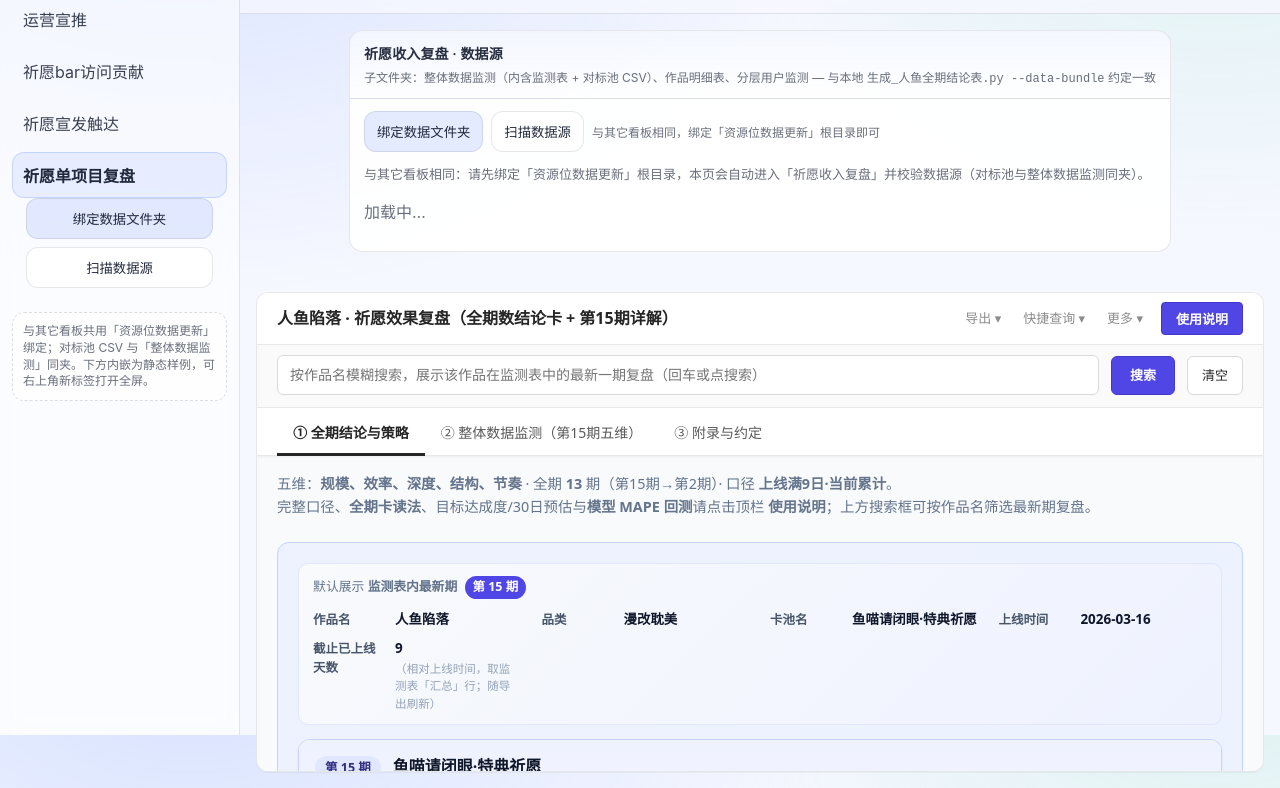
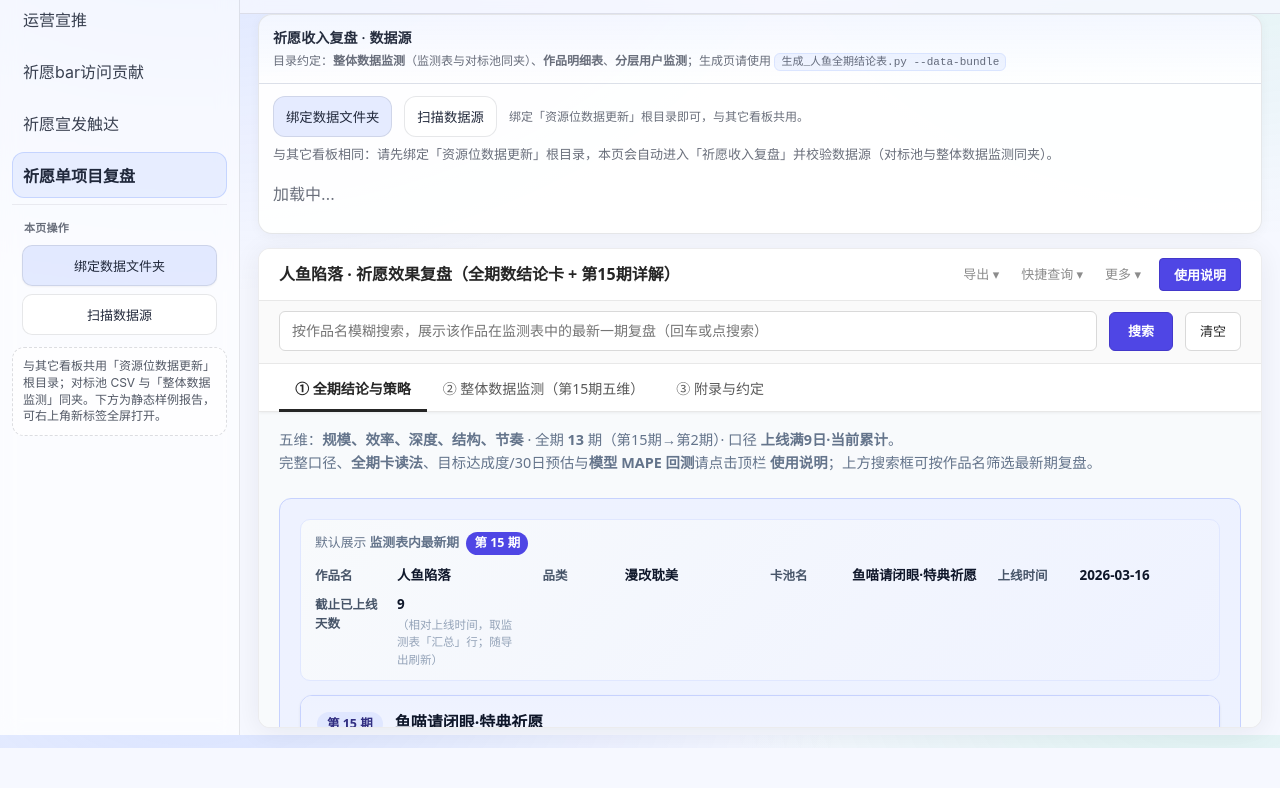
Before and after one commit to echo7qi/cursor-demo, a website: page wish-review.html in a window 1280 px wide. Shown: the part 65-853 px from the top of the page. After the commit the page ends 813 px from the top, so only its background shows below. Drawn offline with Linux system fonts and the light colour scheme.

Commit message:
wish-review 侧栏与数据源卡片样式优化

```diff
--- a/styles.css
+++ b/styles.css
@@ -80,16 +80,16 @@ body[data-page="wish-review"] .reviewEmbedMain{
   flex-direction: column;
   min-height: 0;
   margin: 0;
-  padding: 0 16px 16px;
+  padding: 0 18px 20px;
 }
 body[data-page="wish-review"] .reviewEmbed{
   flex: 1;
   width: 100%;
   min-height: 480px;
-  border: 1px solid var(--border);
+  border: 1px solid rgba(15, 23, 42, 0.08);
   border-radius: 12px;
   background: #fff;
-  box-shadow: 0 1px 0 rgba(15, 23, 42, .04);
+  box-shadow: 0 4px 28px rgba(15, 23, 42, 0.07);
 }
 body[data-page="wish-review"].is-embed .sidebar{
   display: none;
@@ -109,6 +109,104 @@ body[data-page="wish-review"].is-embed .reviewEmbed{
   border-radius: 0;
   min-height: 100vh;
   box-shadow: none;
+}
+
+/* 祈愿单项目复盘 · 侧栏操作区与说明 */
+.wishReviewSidebarTools{
+  margin-top: 6px;
+  padding: 14px 10px 0;
+  border-top: 1px solid rgba(15, 23, 42, .07);
+  display: flex;
+  flex-direction: column;
+  gap: 8px;
+}
+.wishReviewSidebarTools__title{
+  font-size: 11px;
+  font-weight: 600;
+  letter-spacing: 0.02em;
+  color: var(--muted);
+  margin: 0 0 2px 2px;
+}
+.wishReviewSidebarTools .btn{
+  width: 100%;
+  justify-content: center;
+  font-size: 13px;
+  font-weight: 500;
+  min-height: 40px;
+  border-radius: 10px;
+  box-shadow: 0 1px 2px rgba(15, 23, 42, 0.05);
+}
+.wishReviewSidebarTools .btn--ghost{
+  box-shadow: none;
+  background: rgba(255, 255, 255, 0.92);
+  border-color: rgba(15, 23, 42, 0.1);
+}
+.wishReviewSidebarTools .btn--ghost:hover{
+  background: #fff;
+  border-color: rgba(79, 124, 255, 0.35);
+}
+.sidebar__hint--wishReview{
+  margin-top: 14px;
+  padding: 12px 12px 12px 14px;
+  border: 1px solid rgba(79, 124, 255, 0.14);
+  border-left: 3px solid rgba(79, 124, 255, 0.42);
+  border-radius: 10px;
+  background: linear-gradient(
+    145deg,
+    rgba(79, 124, 255, 0.07) 0%,
+    rgba(255, 255, 255, 0.72) 48%,
+    rgba(246, 248, 255, 0.9) 100%
+  );
+  font-size: 12px;
+  line-height: 1.55;
+  color: rgba(15, 23, 42, 0.72);
+}
+.sidebar__hint--wishReview strong,
+.sidebar__hint--wishReview code{
+  color: rgba(15, 23, 42, 0.88);
+  font-weight: 600;
+}
+
+/* 祈愿复盘 · 主区数据源卡片 */
+.wishReviewDataPanel{
+  max-width: none;
+  padding: 0 0 14px;
+  margin: 0;
+}
+.wishReviewDataCard{
+  margin-bottom: 0;
+  border: 1px solid rgba(79, 124, 255, 0.12);
+  box-shadow: 0 2px 12px rgba(15, 23, 42, 0.04);
+}
+.wishReviewDataCard .card__titleSub{
+  line-height: 1.55;
+}
+.wishReviewDataCard .card__titleSub code{
+  font-size: 11px;
+  padding: 2px 6px;
+  border-radius: 6px;
+  background: rgba(79, 124, 255, 0.08);
+  border: 1px solid rgba(79, 124, 255, 0.12);
+}
+.wishReviewDataCard__actions{
+  margin-bottom: 14px;
+  align-items: center;
+  gap: 10px;
+}
+.wishReviewDataCard__hint{
+  font-size: 12px;
+  line-height: 1.45;
+  flex: 1;
+  min-width: 160px;
+}
+.wishReviewScanStatus{
+  margin: 0 0 12px;
+  font-size: 13px;
+  line-height: 1.5;
+  min-height: 1.25em;
+}
+.wishReviewBundleTable .tableWrap{
+  border-radius: 10px;
 }
 
 /* 汇总页：更紧凑、减少左侧到内容区视觉割裂 */
--- a/wish-review.html
+++ b/wish-review.html
@@ -4,7 +4,7 @@
     <meta charset="utf-8" />
     <meta name="viewport" content="width=device-width, initial-scale=1" />
     <title>祈愿单项目复盘</title>
-    <link rel="stylesheet" href="./styles.css?v=20260336" />
+    <link rel="stylesheet" href="./styles.css?v=20260327b" />
   </head>
   <body data-page="wish-review">
     <script>
@@ -21,11 +21,12 @@
           <a class="sidebar__link" href="./reach.html">祈愿宣发触达</a>
           <a class="sidebar__link is-active" href="./wish-review.html" aria-current="page">祈愿单项目复盘</a>
         </nav>
-        <div class="wishReviewSidebarTools" style="padding:0 14px 12px;display:flex;flex-direction:column;gap:8px">
-          <button type="button" class="btn js-wish-review-bind" style="width:100%;justify-content:center">绑定数据文件夹</button>
-          <button type="button" class="btn btn--ghost js-wish-review-scan" style="width:100%;justify-content:center">扫描数据源</button>
+        <div class="wishReviewSidebarTools">
+          <div class="wishReviewSidebarTools__title">本页操作</div>
+          <button type="button" class="btn js-wish-review-bind">绑定数据文件夹</button>
+          <button type="button" class="btn btn--ghost js-wish-review-scan">扫描数据源</button>
         </div>
-        <div class="sidebar__hint muted">与其它看板共用「资源位数据更新」绑定；对标池 CSV 与「整体数据监测」同夹。下方内嵌为静态样例，可右上角新标签打开全屏。</div>
+        <div class="sidebar__hint sidebar__hint--wishReview">与其它看板共用「资源位数据更新」根目录；对标池 CSV 与「整体数据监测」同夹。下方为静态样例报告，可右上角新标签全屏打开。</div>
       </aside>
 
       <div class="appShell__content appShell__content--wishReview">
@@ -42,20 +43,20 @@
         </header>
 
         <main class="reviewEmbedMain">
-          <section class="container" style="padding:0 0 12px;max-width:none">
-            <div class="card card--full" style="margin-bottom:12px">
+          <section class="wishReviewDataPanel">
+            <div class="card card--full wishReviewDataCard">
               <div class="card__title">
                 <div class="card__titleMain">祈愿收入复盘 · 数据源</div>
-                <div class="card__titleSub">子文件夹：整体数据监测（内含监测表 + 对标池 CSV）、作品明细表、分层用户监测 — 与本地 <code>生成_人鱼全期结论表.py --data-bundle</code> 约定一致</div>
+                <div class="card__titleSub">目录约定：<strong>整体数据监测</strong>（监测表与对标池同夹）、<strong>作品明细表</strong>、<strong>分层用户监测</strong>；生成页请使用 <code>生成_人鱼全期结论表.py --data-bundle</code></div>
               </div>
               <div class="card__body">
-                <div class="cardControls" style="margin-bottom:12px;flex-wrap:wrap;gap:8px">
+                <div class="cardControls wishReviewDataCard__actions">
                   <button type="button" class="btn js-wish-review-bind">绑定数据文件夹</button>
                   <button type="button" class="btn btn--ghost js-wish-review-scan">扫描数据源</button>
-                  <span class="muted" style="font-size:12px;align-self:center">与其它看板相同，绑定「资源位数据更新」根目录即可</span>
+                  <span class="wishReviewDataCard__hint muted">绑定「资源位数据更新」根目录即可，与其它看板共用。</span>
                 </div>
-                <p id="wishReviewHint" class="muted" style="margin:0 0 10px;font-size:13px"></p>
-                <div id="wishReviewBundleTable"><p class="muted">加载中…</p></div>
+                <p id="wishReviewHint" class="wishReviewScanStatus muted"></p>
+                <div id="wishReviewBundleTable" class="wishReviewBundleTable"><p class="muted">加载中…</p></div>
               </div>
             </div>
           </section>
```
